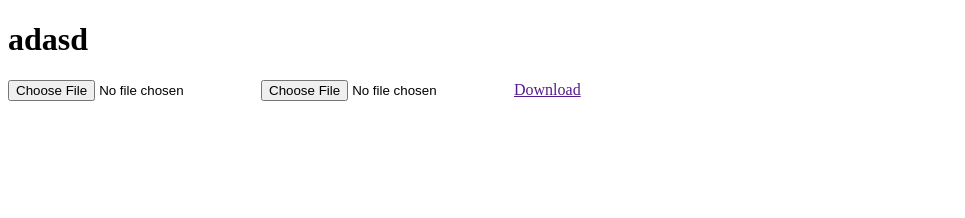
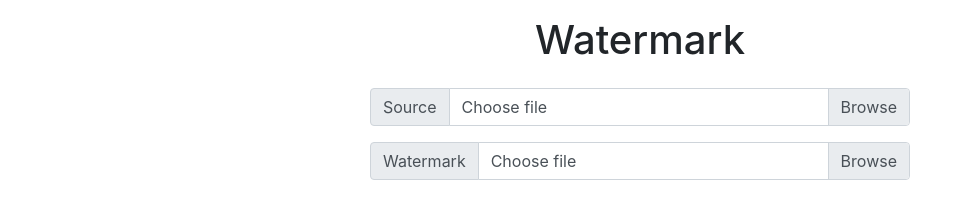
Before and after one commit to Fredy/img-watermark, a React app: page / in a window 1280 px wide. Shown: the whole page, without its empty margins (0-965 px from the left). Built offline with nearby package versions, Linux system fonts and the light colour scheme.

Commit message:
Adding css

```diff
--- a/package.json
+++ b/package.json
@@ -14,12 +14,16 @@
     "@babel/preset-env": "^7.2.3",
     "@babel/preset-react": "^7.0.0",
     "babel-loader": "^8.0.5",
+    "css-loader": "^2.1.0",
     "html-webpack-plugin": "^3.2.0",
+    "mini-css-extract-plugin": "^0.5.0",
+    "style-loader": "^0.23.1",
     "webpack": "^4.28.3",
     "webpack-cli": "^3.2.0",
     "webpack-dev-server": "^3.1.14"
   },
   "dependencies": {
+    "bootstrap": "^4.2.1",
     "react": "^16.7.0",
     "react-dom": "^16.7.0",
     "watermarkjs": "^2.0.0"
--- a/src/components/app.js
+++ b/src/components/app.js
@@ -1,7 +1,7 @@
 import React, { Component, Fragment } from 'react';
 import watermark from 'watermarkjs';
 import InputImgs from './inputImgs'
-import {ImgPreview, ImgDownload} from './imgHelpers'
+import { ImgPreview, ImgDownload } from './imgHelpers'
 
 class App extends Component {
   constructor(props) {
@@ -25,23 +25,26 @@ class App extends Component {
     watermark([sourceImg, watermarkImg])
       .image(watermark.image.lowerRight(0.5))
       .then(result => this.setState({ result: result.src })
-        // let a = document.createElement("a");
-        // // a.download = "img.png";
-        // a.href = result.src;
-        // a.text ="dl";
-        // a.download = "img.png";
-        // document.getElementById('preview').appendChild(a);
       );
   }
 
   render() {
     return (
-      <Fragment>
-        <h1>adasd</h1>
-        <InputImgs setImgs={this.setImgs} />
-        <ImgPreview imgSrc={this.state.result} />
-        <ImgDownload imgSrc={this.state.result} imgName={'img.png'}/>
-      </Fragment>
+      <div className="container pb-3">
+
+        <div className="row items-center py-3">
+          <div className="col">
+            <h1 className="text-center">Watermark</h1>
+          </div>
+        </div>
+
+        <div className="row justify-content-around">
+          <InputImgs setImgs={this.setImgs} />
+          <ImgPreview imgSrc={this.state.result} />
+          <ImgDownload imgSrc={this.state.result} imgName={'img.png'} />
+        </div>
+
+      </div>
     );
   }
 }
--- a/src/components/imgHelpers.js
+++ b/src/components/imgHelpers.js
@@ -2,19 +2,30 @@ import React, { Component } from 'react';
 
 function ImgPreview(props) {
   return (
-    props.imgSrc.length ?
-      <img src={props.imgSrc} /> :
+    props.imgSrc.length ? (
+      <div class="col-md-6 pb-3">
+        <img src={props.imgSrc} class="img-fluid" />
+      </div>
+    ) :
       null
   );
 }
 
 function ImgDownload(props) {
+  const isDisabled = (props.imgSrc.length === 0);
   return (
-    <a href={props.imgSrc}
-      download={props.imgName} >
-      Download
+    <div className="col-md-6 offset-md-6 text-center">
+      <a href={props.imgSrc}
+        hidden={isDisabled}
+        className={'btn btn-primary' + (isDisabled ? ' disabled' : '')}
+        role="button"
+        aria-disabled={isDisabled}
+        download={props.imgName} >
+        Download
     </a>
+
+    </div>
   );
 }
 
-export {ImgPreview, ImgDownload};
+export { ImgPreview, ImgDownload };
--- a/src/components/inputImgs.js
+++ b/src/components/inputImgs.js
@@ -1,4 +1,28 @@
 import React, { Component, Fragment } from 'react';
+
+function FileInput(props) {
+  const { desc, inputId, acceptedTypes, handleChange, reference, placeHolder } = props;
+  const descId = inputId + 'Desc';
+  return (
+    <div className="input-group mb-3">
+      <div className="input-group-prepend">
+        <span className="input-group-text" id={descId}>{desc}</span>
+      </div>
+      <div className="custom-file">
+        <input type="file"
+          className="custom-file-input"
+          id={inputId}
+          aria-describedby={descId}
+          accept={acceptedTypes}
+          onChange={handleChange}
+          ref={reference}
+        />
+        <label className="custom-file-label" for={inputId}>{placeHolder}</label>
+      </div>
+    </div>
+
+  );
+}
 
 class InputImgs extends Component {
   constructor(props) {
@@ -7,35 +31,56 @@ class InputImgs extends Component {
     this.watermarkImg = React.createRef();
     this.acceptedImgTypes = 'image/png, image/jpeg';
 
+    this.state = {
+      sourceName: 'Choose file',
+      watermarkName: 'Choose file'
+    }
+
     this.handleChange = this.handleChange.bind(this);
   }
 
   handleChange() {
     const source = this.sourceImg.current.files[0];
     const watermark = this.watermarkImg.current.files[0];
-    if (source && watermark) {
-      this.props.setImgs(source, watermark);
+
+    if (!source) {
+      return;
     }
+    this.setState({
+      sourceName: source.name
+    });
+
+    if (!watermark) {
+      return;
+    }
+    this.setState({
+      watermarkName: watermark.name
+    });
+
+    this.props.setImgs(source, watermark);
   }
 
   render() {
     return (
-      <Fragment>
-        <input type="file"
-          id="source"
-          name="source"
-          accept={this.acceptedImgTypes}
-          onChange={this.handleChange}
-          ref={this.sourceImg}
+      <div className="col-md-6">
+        <FileInput
+          desc='Source'
+          inputId='source'
+          acceptedTypes={this.acceptedImgTypes}
+          handleChange={this.handleChange}
+          reference={this.sourceImg}
+          placeHolder={this.state.sourceName}
         />
-        <input type="file"
-          id="watermark"
-          name="watermark"
-          accept={this.acceptedImgTypes}
-          onChange={this.handleChange}
-          ref={this.watermarkImg}
+
+        <FileInput
+          desc='Watermark'
+          inputId='watermark'
+          acceptedTypes={this.acceptedImgTypes}
+          handleChange={this.handleChange}
+          reference={this.watermarkImg}
+          placeHolder={this.state.watermarkName}
         />
-      </Fragment>
+      </div>
     );
   }
 }
--- /dev/null
+++ b/src/index.css
@@ -0,0 +1,3 @@
+html, body {
+  overflow-x: hidden;
+}
--- a/src/index.html
+++ b/src/index.html
@@ -5,7 +5,7 @@
   <meta charset="UTF-8">
   <meta name="viewport" content="width=device-width, initial-scale=1.0">
   <meta http-equiv="X-UA-Compatible" content="ie=edge">
-  <title>React App</title>
+  <title>Watermark</title>
 </head>
 
 <body>
--- a/src/index.js
+++ b/src/index.js
@@ -1,5 +1,7 @@
-import React  from 'react';
+import 'bootstrap/dist/css/bootstrap.min.css';
+import './index.css'
+import React from 'react';
 import ReactDOM from 'react-dom'
 import App from './components/app'
 
-ReactDOM.render(<App/>, document.getElementById('app'));
+ReactDOM.render(<App />, document.getElementById('app'));
--- a/webpack.config.js
+++ b/webpack.config.js
@@ -1,25 +1,27 @@
-const HtmlWebpackPlugin = require('html-webpack-plugin')
+const HtmlWebpackPlugin = require('html-webpack-plugin');
+const MiniCssExtractPlugin = require("mini-css-extract-plugin");
 
 module.exports = {
-  entry: './src/index.js',
-  output: {
-    path: __dirname + '/dist',
-    filename: 'main_bundle.js'
-  },
   module: {
     rules: [
       {
         test: /\.js$/,
         exclude: /node_modules/,
-        use: {
-          loader: 'babel-loader'
-        }
+        loader: 'babel-loader'
+      },
+      {
+        test: /\.css$/,
+        use: [MiniCssExtractPlugin.loader, 'css-loader']
       }
     ]
   },
   plugins: [
     new HtmlWebpackPlugin({
       template: './src/index.html'
+    }),
+    new MiniCssExtractPlugin({
+      filename: "[name].css",
+      chunkFilename: "[id].css"
     })
   ]
 };
```
Also changed, not shown: 2 other files.
